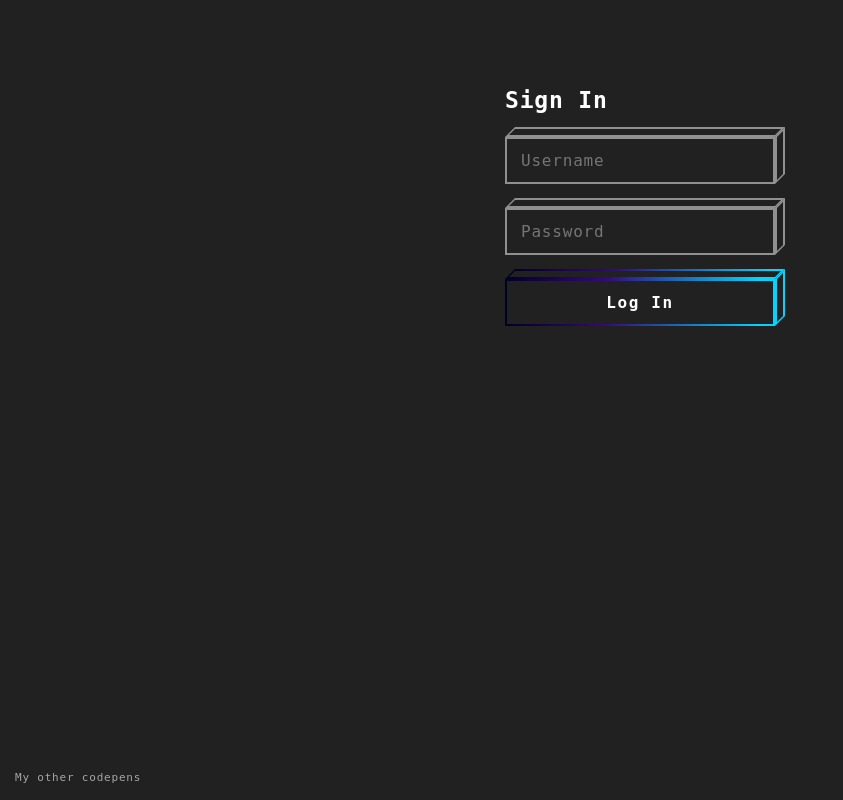
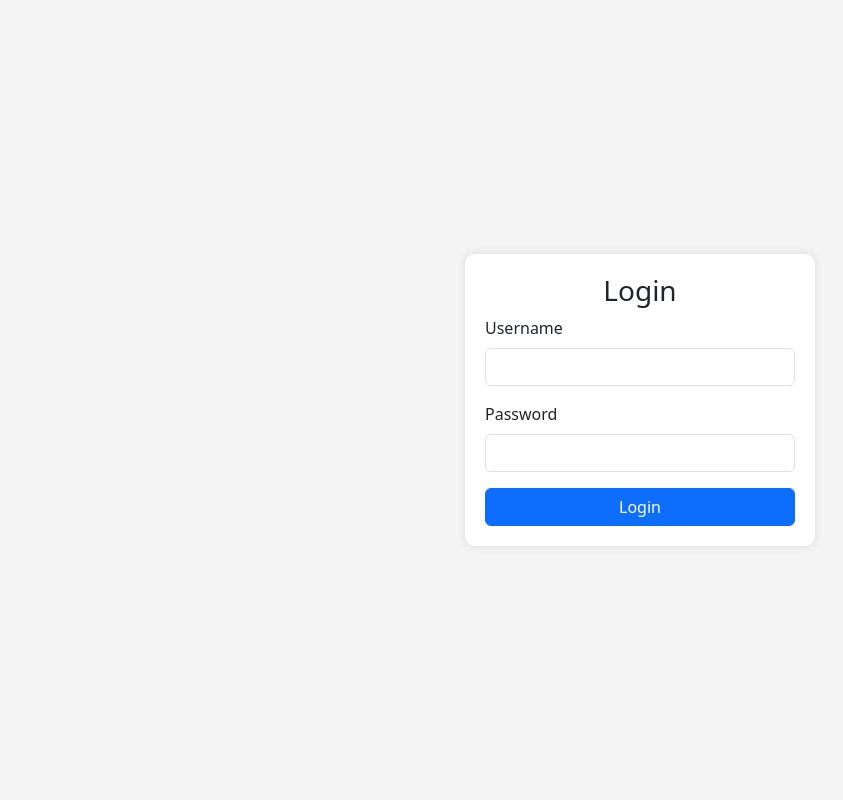
Before and after one commit to Benidictus101/Sayson_websystem_755, a PHP site: page / in a window 1280 px wide. Shown: the whole page, without its empty margins (0-843 px from the left). Run offline with PHP 8.4, Linux system fonts and the light colour scheme.

Commit message:
Benidict
Commit

```diff
--- a/index.php
+++ b/index.php
@@ -3,224 +3,39 @@
 <head>
     <meta charset="UTF-8">
     <meta name="viewport" content="width=device-width, initial-scale=1.0">
-  <title>Sign In Form</title>
+    <title>Login</title>
+    <link href="https://cdn.jsdelivr.net/npm/bootstrap@5.3.0/dist/css/bootstrap.min.css" rel="stylesheet">
     <style>
-    * , ::after , ::before {
-      box-sizing: border-box;
+        body {
+            display: flex;
+            justify-content: center;
+            align-items: center;
+            height: 100vh;
+            background: #f4f4f4;
         }
-
-    body {
-      background-color: #212121;
-      color: #fff;
-      font-family: monospace, serif;
-      letter-spacing: 0.05em;
-    }
-
-    h1 {
-      font-size: 23px;
-    }
-
-    .form {
-      width: 300px;
-      padding: 64px 15px 24px;
-      margin: 0 auto;
-    }
-
-    .control {
-      margin: 0 0 24px;
-    }
-
-    .control input {
-      width: 100%;
-      padding: 14px 16px;
-      border: 0;
-      background: transparent;
-      color: #fff;
-      font-family: monospace, serif;
-      letter-spacing: 0.05em;
-      font-size: 16px;
-    }
-
-    .control input:hover,
-    .control input:focus {
-      outline: none;
-      border: 0;
-    }
-
-    .btn {
-      width: 100%;
-      display: block;
-      padding: 14px 16px;
-      background: transparent;
-      outline: none;
-      border: 0;
-      color: #fff;
-      letter-spacing: 0.1em;
-      font-weight: bold;
-      font-family: monospace;
-      font-size: 16px;
-    }
-
-    .block-cube {
-      position: relative;
-    }
-
-    .block-cube .bg-top {
-      position: absolute;
-      height: 10px;
-      background: linear-gradient(90deg, rgba(2,0,36,1) 0%, rgba(52,9,121,1) 37%, rgba(0,212,255,1) 94%);
-      bottom: 100%;
-      left: 5px;
-      right: -5px;
-      transform: skew(-45deg, 0);
-      margin: 0;
-    }
-
-    .block-cube .bg {
-      position: absolute;
-      left: 0;
-      top: 0;
-      right: 0;
-      bottom: 0;
-      background: linear-gradient(90deg, rgba(2,0,36,1) 0%, rgba(52,9,121,1) 37%, rgba(0,212,255,1) 94%);
-    }
-
-    .block-cube .bg-right {
-      position: absolute;
-      background: rgba(0,212,255,1);
-      top: -5px;
-      z-index: 0;
-      bottom: 5px;
-      width: 10px;
-      left: 100%;
-      transform: skew(0, -45deg);
-    }
-
-    .block-cube .bg-inner {
-      background: #212121;
-      position: absolute;
-      left: 2px;
-      top: 2px;
-      right: 2px;
-      bottom: 2px;
-    }
-
-    .block-cube .text {
-      position: relative;
-      z-index: 2;
-    }
-
-    .block-cube.block-input input {
-      position: relative;
-      z-index: 2;
-    }
-
-    .block-cube.block-input input:focus ~ .bg-right .bg-inner,
-    .block-cube.block-input input:focus ~ .bg-top .bg-inner,
-    .block-cube.block-input input:focus ~ .bg-inner .bg-inner {
-      top: 100%;
-      background: rgba(255, 255, 255, 0.5);
-    }
-
-    .block-cube.block-input .bg-top,
-    .block-cube.block-input .bg-right,
-    .block-cube.block-input .bg {
-      background: rgba(255, 255, 255, 0.5);
-      transition: background 0.2s ease-in-out;
-    }
-
-    .block-cube.block-input .bg-right,
-    .block-cube.block-input .bg-top {
-      .bg-inner {
-        transition: all 0.2s ease-in-out;
-      }
-    }
-
-    .block-cube.block-input:focus,
-    .block-cube.block-input:hover {
-      .bg-top,
-      .bg-right,
-      .bg {
-        background: rgba(255, 255, 255, 0.8);
-      }
-    }
-
-    .block-cube.block-cube-hover:focus,
-    .block-cube.block-cube-hover:hover {
-      .bg .bg-inner {
-        top: 100%;
-      }
-    }
-
-    .credits {
-      position: fixed;
-      left: 0;
-      bottom: 0;
-      padding: 15px 15px;
-      width: 100%;
-      z-index: 111;
-    }
-
-    .credits a {
-      opacity: 0.6;
-      color: #fff;
-      font-size: 11px;
-      text-decoration: none;
-    }
-
-    .credits a:hover {
-      opacity: 1;
+        .login-container {
+            width: 350px;
+            background: white;
+            padding: 20px;
+            border-radius: 10px;
+            box-shadow: 0px 0px 10px rgba(0, 0, 0, 0.1);
         }
     </style>
 </head>
 <body>
-  <form class="form" autocomplete="off">
-    <div class="control">
-      <h1>Sign In</h1>
+    <div class="login-container">
+        <h3 class="text-center">Login</h3>
+        <form method="POST" action="">
+            <div class="mb-3">
+                <label for="username" class="form-label">Username</label>
+                <input type="text" class="form-control" name="username" required>
             </div>
-
-    <div class="control block-cube block-input">
-      <input name="username" type="text" placeholder="Username">
-      <div class="bg-top">
-        <div class="bg-inner"></div>
+            <div class="mb-3">
+                <label for="password" class="form-label">Password</label>
+                <input type="password" class="form-control" name="password" required>
             </div>
-      <div class="bg-right">
-        <div class="bg-inner"></div>
+            <button type="submit" class="btn btn-primary w-100">Login</button>
+        </form>
     </div>
-      <div class="bg">
-        <div class="bg-inner"></div>
-      </div>
-    </div>
-
-    <div class="control block-cube block-input">
-      <input name="password" type="password" placeholder="Password">
-      <div class="bg-top">
-        <div class="bg-inner"></div>
-      </div>
-      <div class="bg-right">
-        <div class="bg-inner"></div>
-      </div>
-      <div class="bg">
-        <div class="bg-inner"></div>
-      </div>
-    </div>
-
-    <button class="btn block-cube block-cube-hover" type="button">
-      <div class="bg-top">
-        <div class="bg-inner"></div>
-      </div>
-      <div class="bg-right">
-        <div class="bg-inner"></div>
-      </div>
-      <div class="bg">
-        <div class="bg-inner"></div>
-      </div>
-      <div class="text">Log In</div>
-    </button>
-
-    <div class="credits">
-      <a href="https://codepen.io/marko-zub/" target="_blank">My other codepens</a>
-    </div>
-  </form>
 </body>
 </html>
```
Lines whose indentation alone changed are shown as unchanged.
